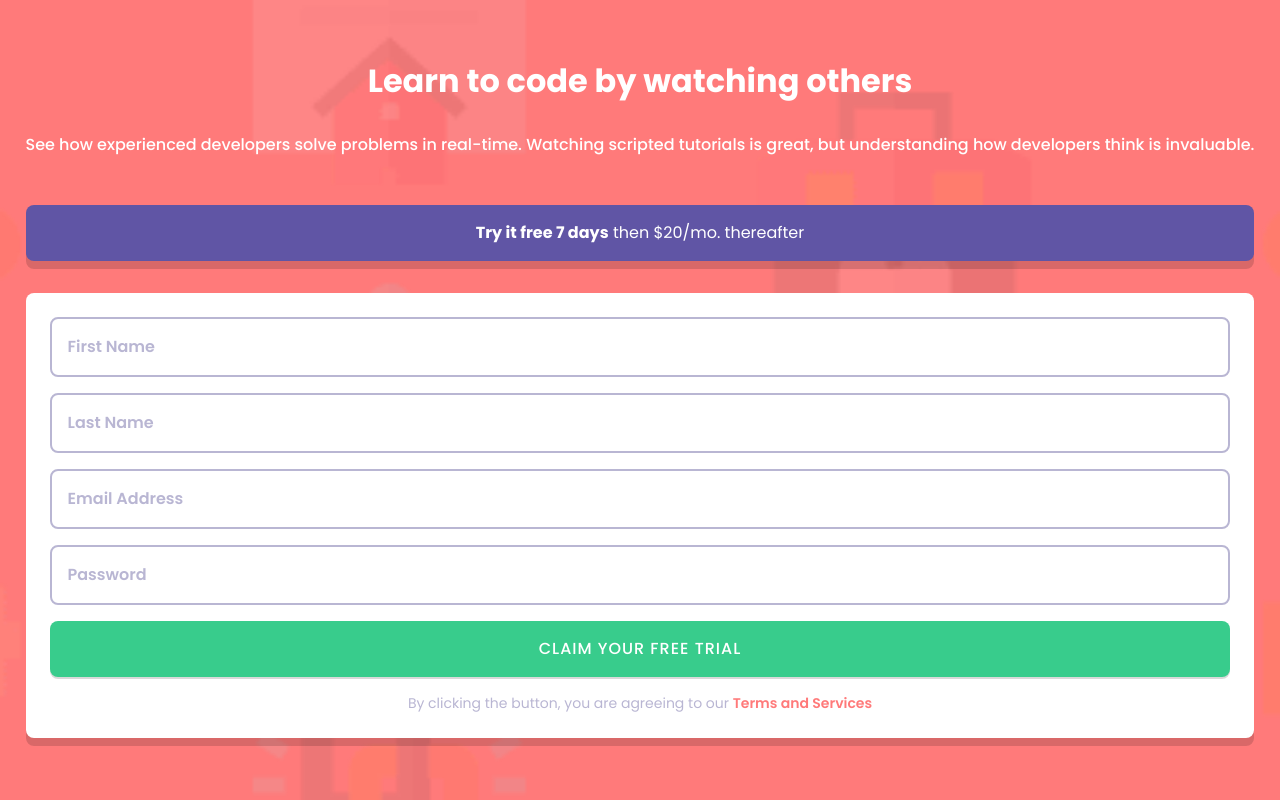
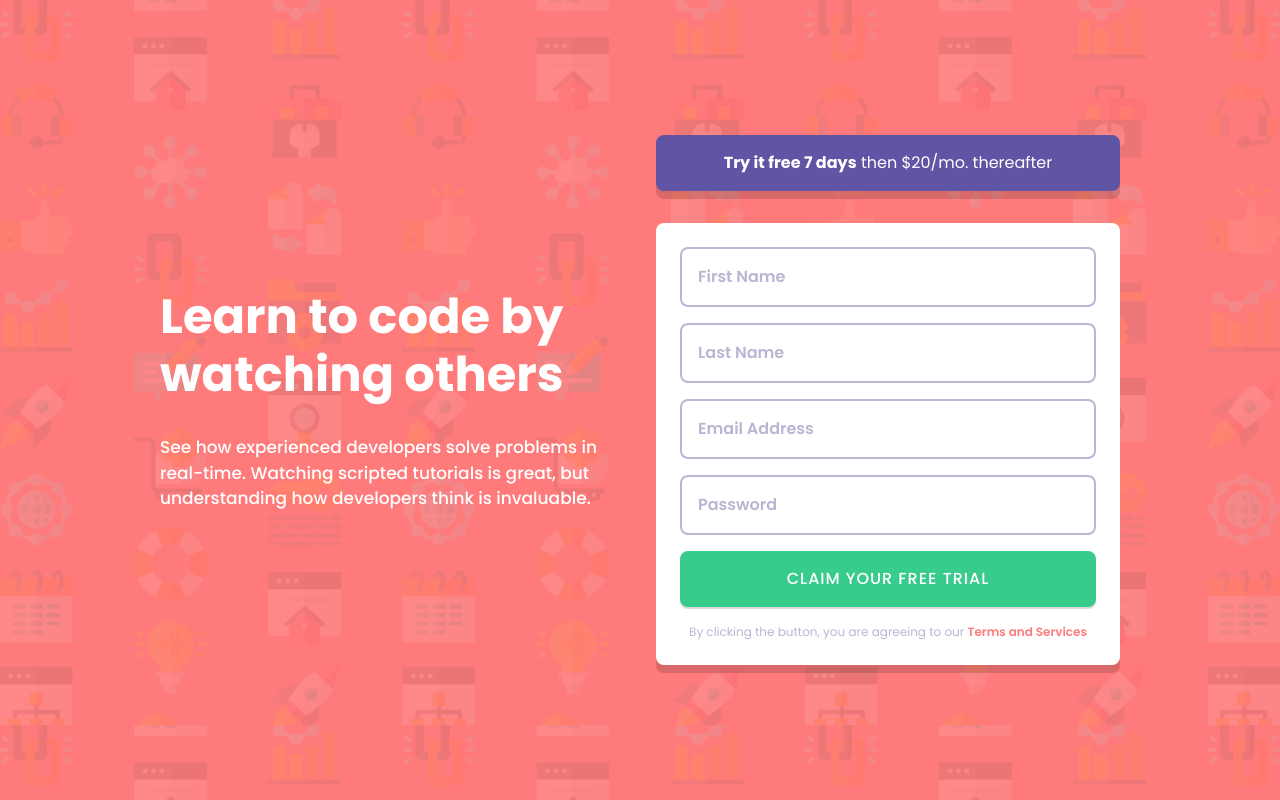
Before and after one commit to ccccchriz/intro-component-with-signup-form-master, a plain HTML site: page index.html in a window 1280 px wide. Drawn offline with Linux system fonts and the light colour scheme.

Commit message:
desktop design

```diff
--- a/index.html
+++ b/index.html
@@ -19,7 +19,7 @@
   <body>
     <main>
       <section class="signup">
-        <div>
+        <div class="signup__left">
           <h2 class="signup__title">Learn to code by watching others</h2>
           <p class="signup__paragraph">
             See how experienced developers solve problems in real-time. Watching
--- a/index.js
+++ b/index.js
@@ -57,4 +57,6 @@ form.addEventListener("submit", (e) => {
   if (isBadData)
     return (liveError.textContent =
       "Your form has errors. Please fix them and submit again");
+
+  setTimeout(() => form.reset(), 500);
 });
--- a/style.css
+++ b/style.css
@@ -140,6 +140,8 @@ main {
   font-family: var(--ff-base);
   text-align: center;
   color: var(--clr-neutral-100);
+
+  max-width: 30rem;
 }
 
 .signup__title {
@@ -158,7 +160,7 @@ main {
 .signup__info {
   background-color: var(--clr-accent-blue);
   font-weight: var(--fw-regular);
-  padding: 1rem 4rem;
+  padding: 1rem 3rem;
   border-radius: 0.5rem;
   box-shadow: 0px 8px 0px 0px rgba(0, 0, 0, 0.15);
 }
@@ -221,11 +223,18 @@ main {
   cursor: pointer;
 
   margin-top: 1rem;
+  transition: 0.3s;
+}
+
+.signup__submit:is(:hover, :focus-visible) {
+  opacity: 0.6;
+  transform: translateY(2px);
+  box-shadow: 0px 0px 0px 0px rgba(0, 0, 0, 0.15);
 }
 
 .signup__agree {
   color: var(--clr-neutral-200);
-  font-size: 0.875rem;
+  font-size: 0.75rem;
   padding: 0 0.5rem;
 }
 
@@ -233,4 +242,42 @@ main {
   color: var(--clr-primary-red);
   text-decoration: none;
   font-weight: var(--fw-semibold);
+  transition: 0.3s;
 }
+
+.signup__tos:is(:hover, :focus-visible) {
+  opacity: 0.4;
+}
+
+@media (min-width: 50rem) {
+  main {
+    background-image: url(assets/images/bg-intro-desktop.png);
+  }
+
+  .signup {
+    width: 100%;
+    max-width: 60rem;
+    grid-template-columns: 1fr 1fr;
+    margin: 0 2rem;
+  }
+
+  .signup__left {
+    grid-row: 1 / 3;
+    grid-column: 1 / 2;
+    align-self: center;
+    text-align: left;
+  }
+
+  .signup__field {
+    margin-bottom: 0;
+  }
+
+  .signup__title {
+    margin-top: 0;
+    font-size: 3rem;
+  }
+  .signup__paragraph {
+    margin-bottom: 0;
+    font-size: 1.0625rem;
+  }
+}
```
